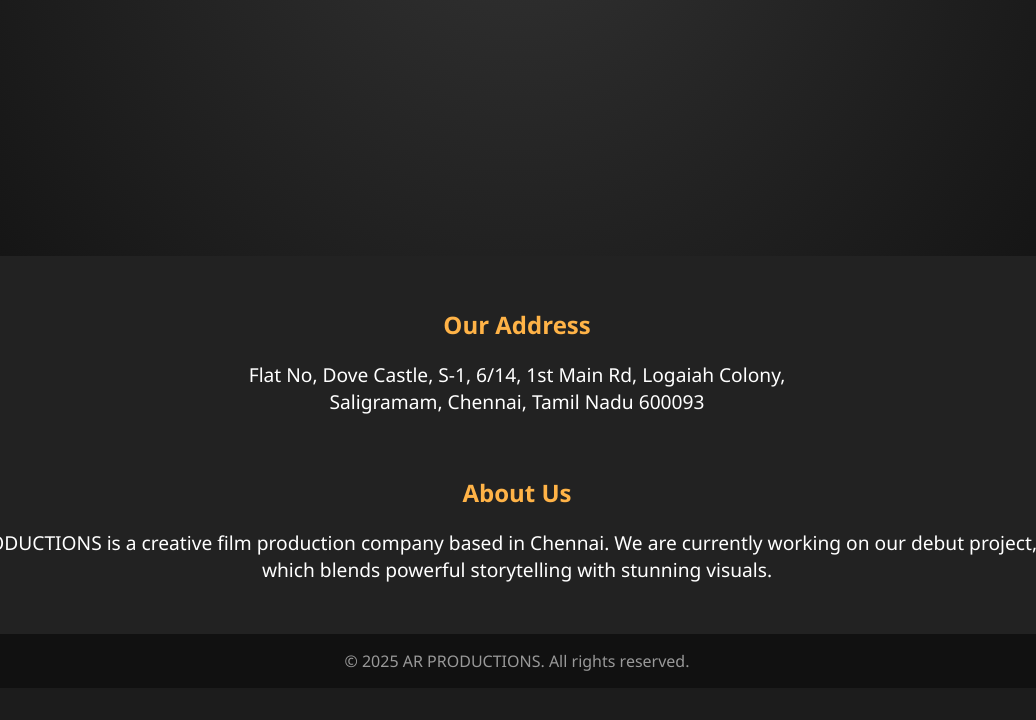
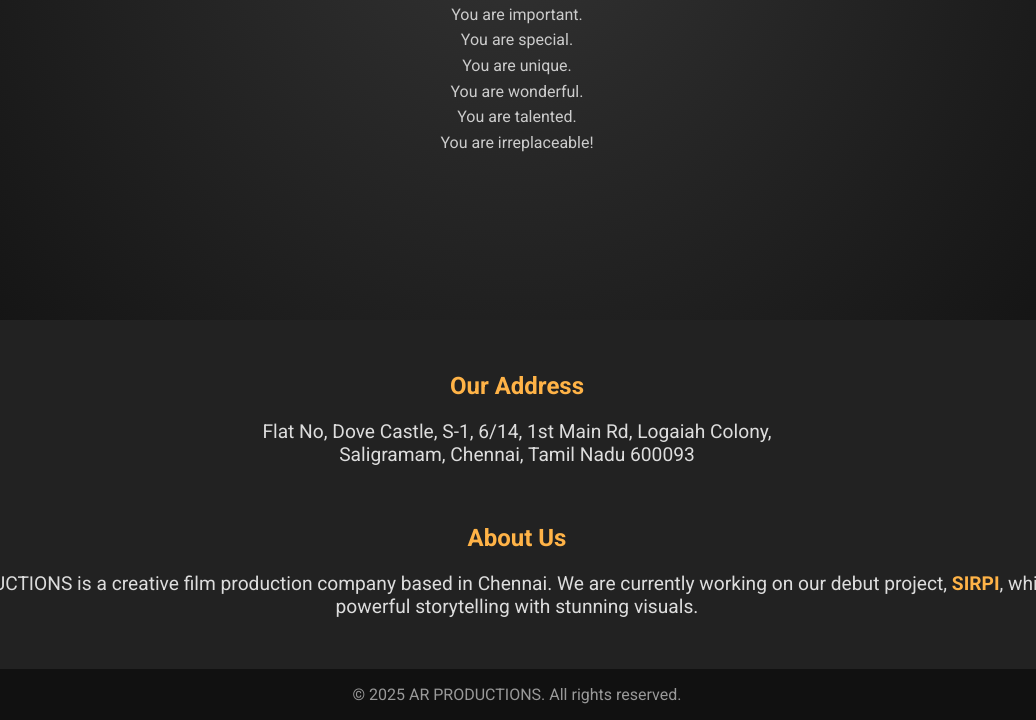
Before and after one commit to Sarabesh-24/ARPRODUCTION-FILMPRODUCTIONCOMPANY, a plain HTML site: page index.html in a window 1280 px wide. Shown: the part 544-1264 px from the top of the page, without its empty margins (123-1159 px from the left). Before the commit the page ends 1232 px from the top, so only its background shows below. Drawn offline with Linux system fonts and the light colour scheme.

Commit message:
Update index.html

```diff
--- a/index.html
+++ b/index.html
@@ -4,10 +4,11 @@
   <meta charset="UTF-8" />
   <meta name="viewport" content="width=device-width, initial-scale=1.0" />
   <title>AR PRODUCTIONS</title>
+  <link href="https://fonts.googleapis.com/css2?family=Roboto:wght@400;700&display=swap" rel="stylesheet">
   <style>
     body {
       margin: 0;
-      font-family: 'Segoe UI', sans-serif;
+      font-family: 'Roboto', sans-serif;
       background: #1c1c1c;
       color: white;
       overflow-x: hidden;
@@ -22,6 +23,7 @@
       height: 100vh;
       background: radial-gradient(circle, #333, #111);
       animation: fadeIn 2s ease;
+      padding: 2rem;
     }
 
     .hero img {
@@ -36,6 +38,14 @@
       color: #ffb347;
     }
 
+    .quote {
+      max-width: 600px;
+      margin-top: 1rem;
+      color: #ccc;
+      font-size: 1rem;
+      line-height: 1.6;
+    }
+
     .info {
       padding: 2rem;
       background: #222;
@@ -48,6 +58,7 @@
 
     .info p {
       font-size: 1.2rem;
+      color: #ddd;
     }
 
     .info a {
@@ -92,6 +103,17 @@
   <div class="hero">
     <img src="logo.png" alt="AR PRODUCTIONS Logo" />
     <h1>Welcome to AR PRODUCTIONS</h1>
+    <p class="quote">
+      <strong>Always remember:</strong><br>
+      You are beautiful.<br>
+      You are worthy.<br>
+      You are important.<br>
+      You are special.<br>
+      You are unique.<br>
+      You are wonderful.<br>
+      You are talented.<br>
+      You are irreplaceable!
+    </p>
   </div>
 
   <div class="info">
```
